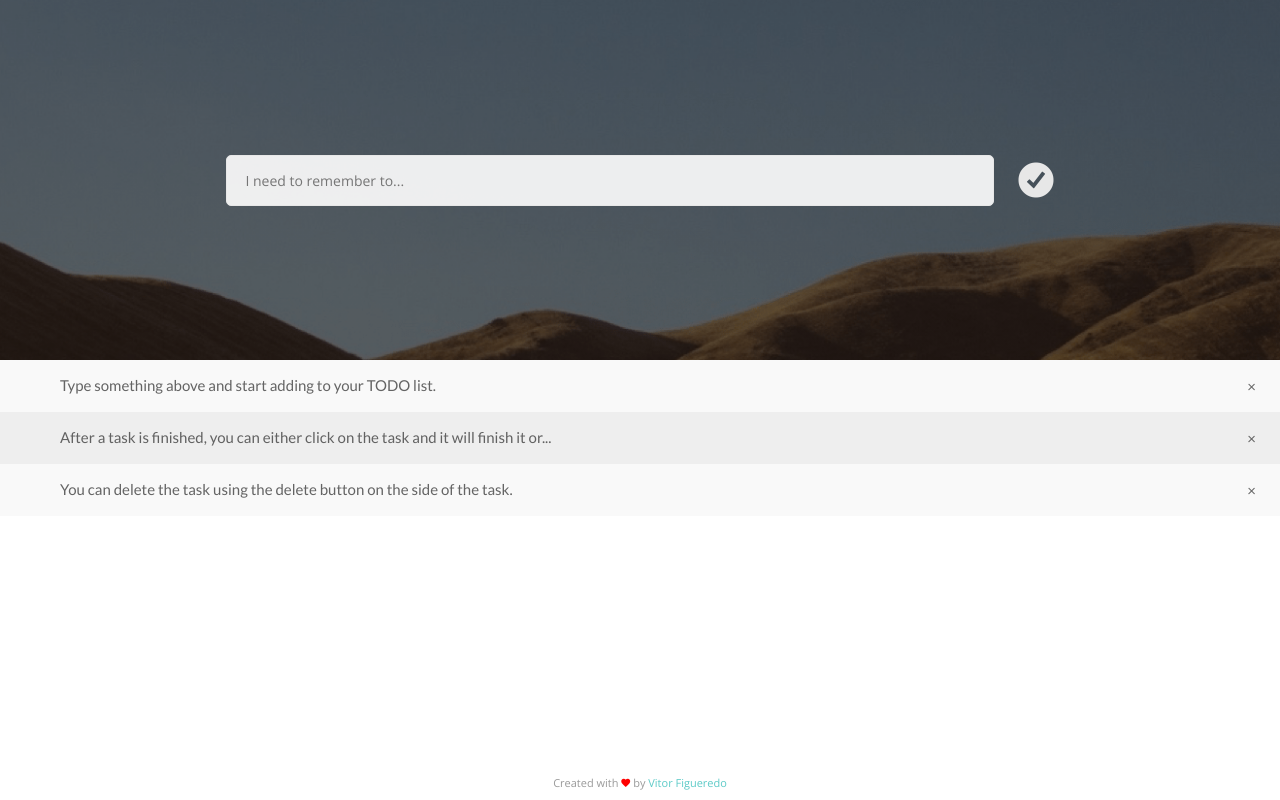
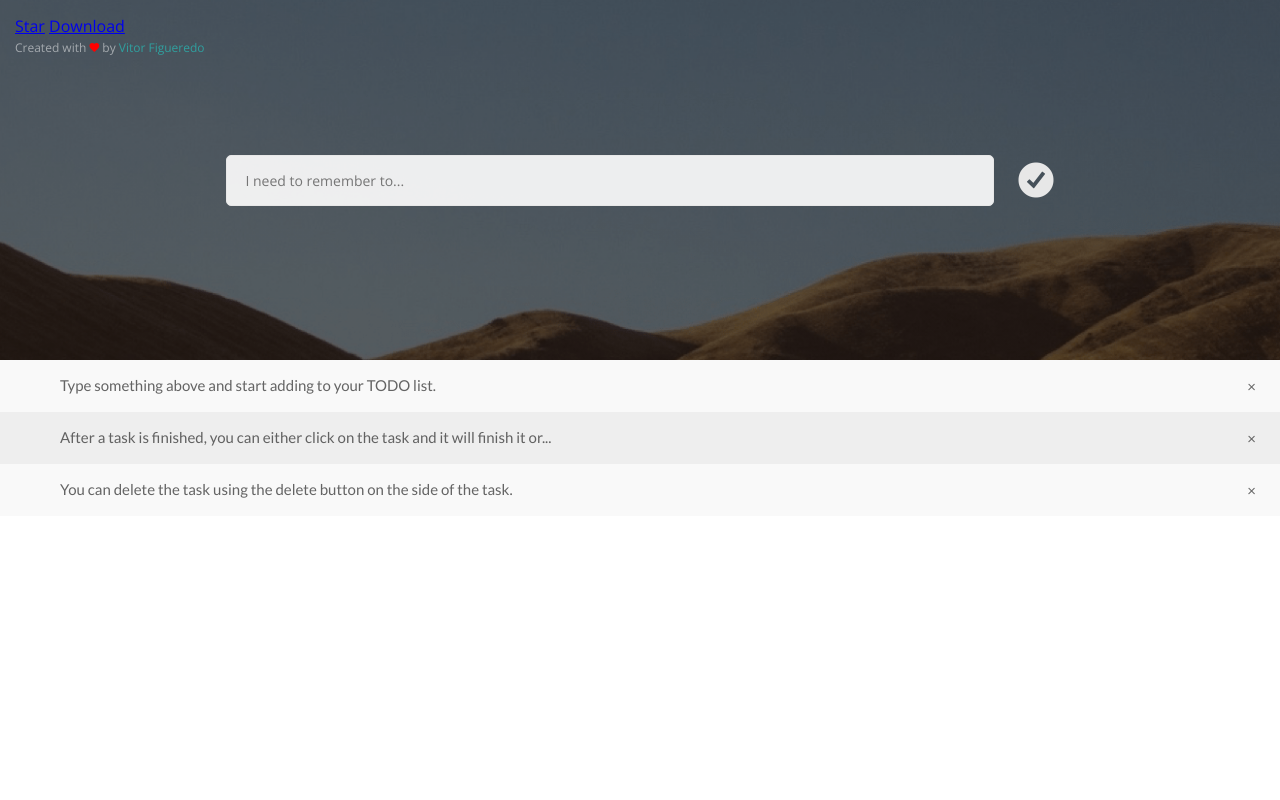
Before and after one commit to vitorfgd/ToDo-SampleWebsite, a plain HTML site: page index.html in a window 1280 px wide. Drawn offline with nearby package versions, Linux system fonts and the light colour scheme.

Commit message:
Removed footer and added copyright and github widgets to header.

```diff
--- a/index.html
+++ b/index.html
@@ -2,22 +2,40 @@
 <html lang="">
 
 <head>
+
     <meta charset="utf-8">
     <meta name="viewport" content="width=device-width, initial-scale=1.0">
     <link href="https://fonts.googleapis.com/css?family=Lato|Open+Sans" rel="stylesheet">
     <link href="https://code.ionicframework.com/ionicons/2.0.1/css/ionicons.min.css" rel="stylesheet" type="text/css">
     <link rel="stylesheet" type="text/css" href="style.css">
 
-    <title></title>
+    <script async defer src="https://buttons.github.io/buttons.js"></script>
+
+    <title>ToDoJS</title>
+
 </head>
 
 <body>
 
+    <div class="github">
+
+        <a class="github-button" href="https://github.com/vitorfgd/ToDo-SampleWebsite" data-icon="octicon-star" data-show-count="true" aria-label="Star vitorfgd/ToDo-SampleWebsite on GitHub">Star</a>
+
+        <a class="github-button" href="https://github.com/vitorfgd/ToDo-SampleWebsite/archive/master.zip" data-icon="octicon-cloud-download" aria-label="Download vitorfgd/ToDo-SampleWebsite on GitHub">Download</a>
+
+        <div id="copyright">
+            Created with <i class="ion-android-favorite heart"></i> by <a href="https://www.twitter.com/vitorfgd">Vitor Figueredo</a>
+        </div>
+
+    </div>
+
     <div class="header">
+
         <div class="add">
             <input type="text" class="add__description" id="myInput" placeholder="I need to remember to...">
             <button class="add__btn" onclick="newElement()"><i class="ion-checkmark-circled"></i></button>
         </div>
+
     </div>
 
     <ul id="myUL">
@@ -26,10 +44,6 @@
         <li>You can delete the task using the delete button on the side of the task.</li>
     </ul>
 
-    <footer>
-        Created with <i class="ion-android-favorite heart"></i> by <a href="https://www.twitter.com/vitorfgd">Vitor Figueredo</a>
-    </footer>
-
     <script src="todo.js"></script>
 
 </body>
--- a/style.css
+++ b/style.css
@@ -1,4 +1,6 @@
+/**/
 /* General CSS settings */
+/**/
 
 * {
     margin: 0;
@@ -16,31 +18,42 @@ h1 {
     text-transform: uppercase;
 }
 
-footer {
-    position: fixed;
-    left: 0;
-    bottom: 10px;
-    padding-top: 5px;
-    width: 100%;
-    color: rgba(0, 0, 0, 0.4);
-    font-size: 11px;
+/**/
+/* Github and Copyright */
+/**/
+
+#copyright {
+    position: relative;
+    margin-top: 2px;
+    color: rgba(255, 255, 255, 0.5);
+    font-size: 12px;
     text-align: center;
-    background-color: white;
 }
 
-footer a {
+#copyright a {
     color: #28B9B5;
     opacity: 0.75;
     text-decoration: none;
 }
 
-footer .heart {
+#copyright .heart {
     color: red;
 }
 
-/* Header (Image + Input) */
+/**/
+/* Header*/
+/**/
 
-/* Image and Spaces */
+.github {
+    position: absolute;
+    margin: 15px 0 0 15px;
+    z-index: 1;
+    float: left;
+}
+
+.github:after {
+    clear: both;
+}
 
 .header {
     background-image: linear-gradient(rgba(0, 0, 0, 0.5), rgba(0, 0, 0, 0.5)), url(back.png);
@@ -58,7 +71,9 @@ footer .heart {
     clear: both;
 }
 
-/* Input form */
+/**/
+/* Input */
+/**/
 
 .add {
     width: 100vw;
@@ -111,7 +126,9 @@ footer .heart {
     }
 }
 
+/**/
 /* Style the list items */
+/**/
 
 ul li {
     cursor: pointer;
```
